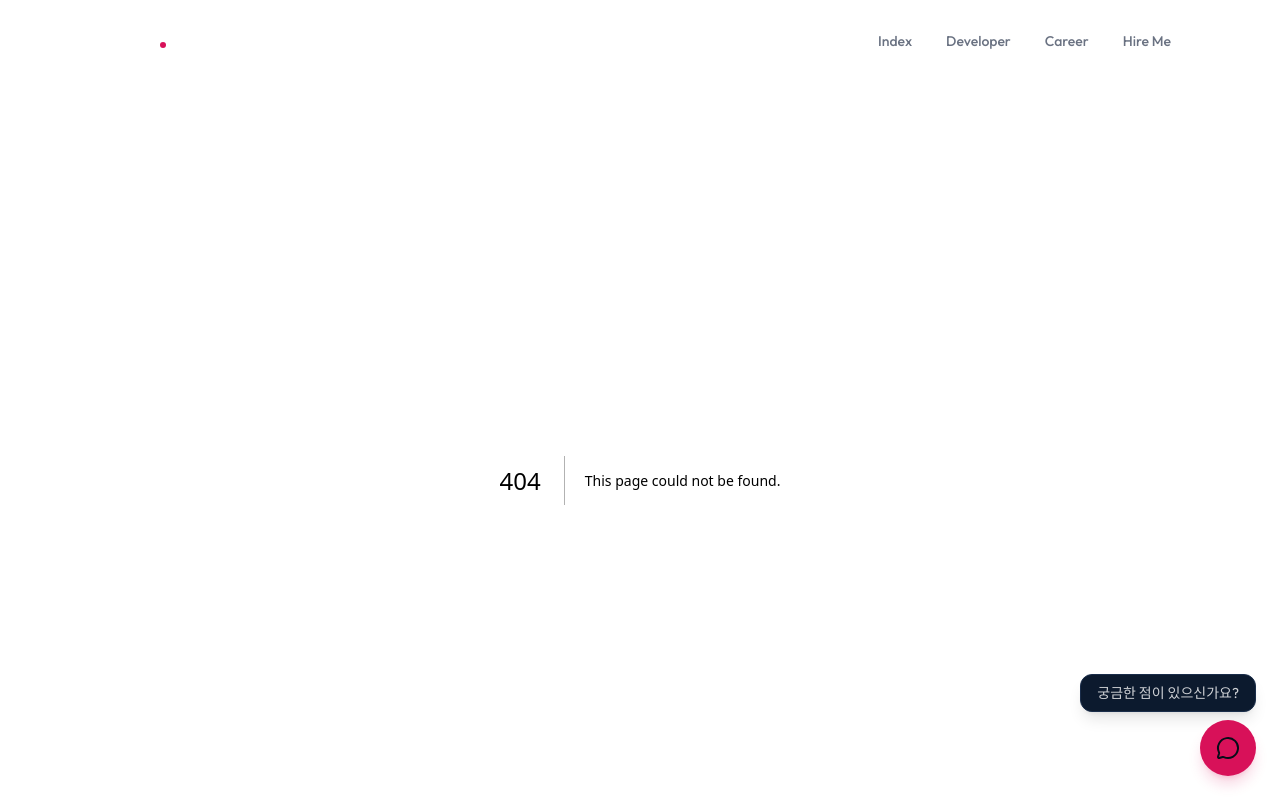
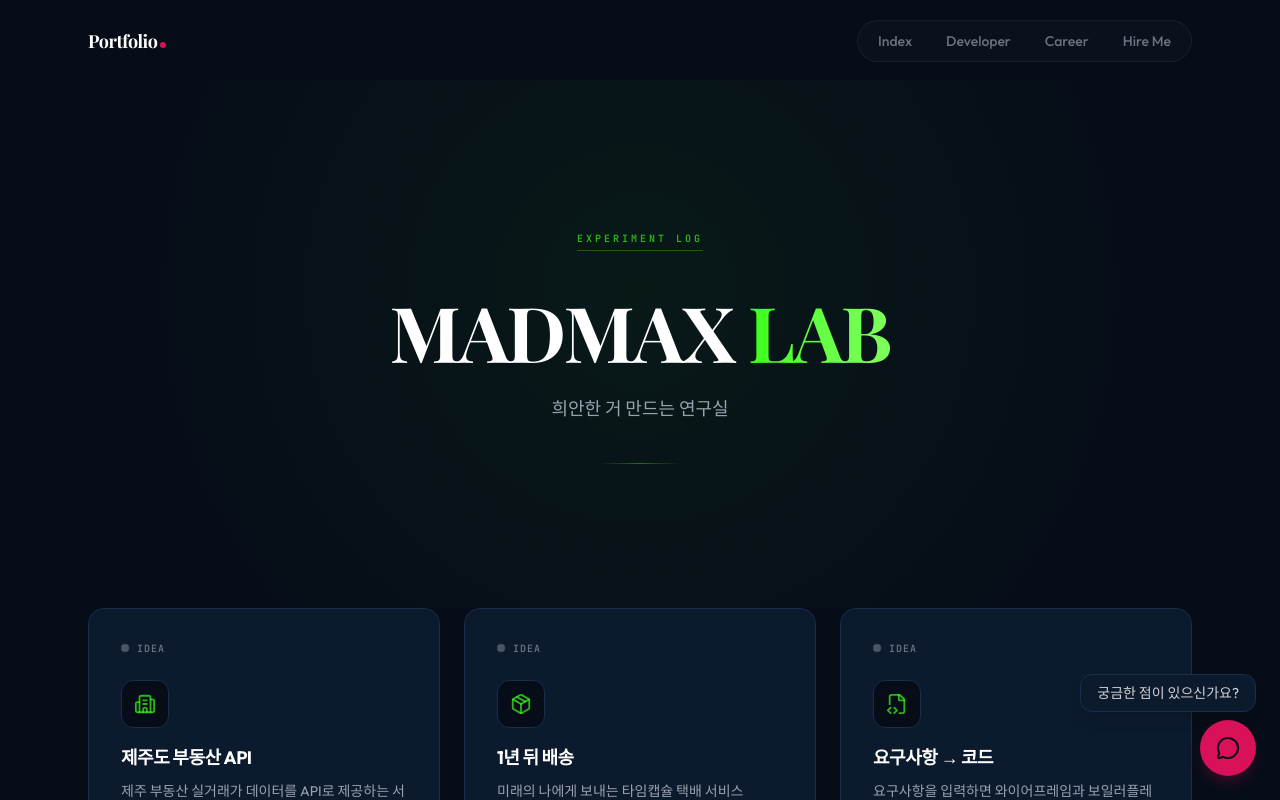
Before and after one commit to sud665/portfolio-lab, a Next.js app: page /madmax in a window 1280 px wide. Before the commit this address had no page. Shown: the top 800 px of the page. Built offline with nearby package versions, Linux system fonts and the light colour scheme.

Commit message:
feat: add /madmax hub page
Co-Authored-By: Claude Opus 4.6 <noreply@anthropic.com>

```diff
--- /dev/null
+++ b/app/madmax/page.tsx
@@ -0,0 +1,25 @@
+import type { Metadata } from "next";
+
+import { LAB_EXPERIMENTS } from "@/lib/constants";
+
+import { MadmaxHero } from "@/components/madmax/MadmaxHero";
+import { LabGrid } from "@/components/madmax/LabGrid";
+
+export const metadata: Metadata = {
+  title: "MADMAX LAB — 희안한 거 만드는 연구실",
+  description:
+    "매드맥스 연구실. 실험적인 웹서비스 아이디어를 만들고 검증하는 공간.",
+  openGraph: {
+    title: "MADMAX LAB",
+    description: "희안한 거 만드는 연구실",
+  },
+};
+
+export default function MadmaxPage() {
+  return (
+    <>
+      <MadmaxHero />
+      <LabGrid experiments={LAB_EXPERIMENTS} />
+    </>
+  );
+}
```
